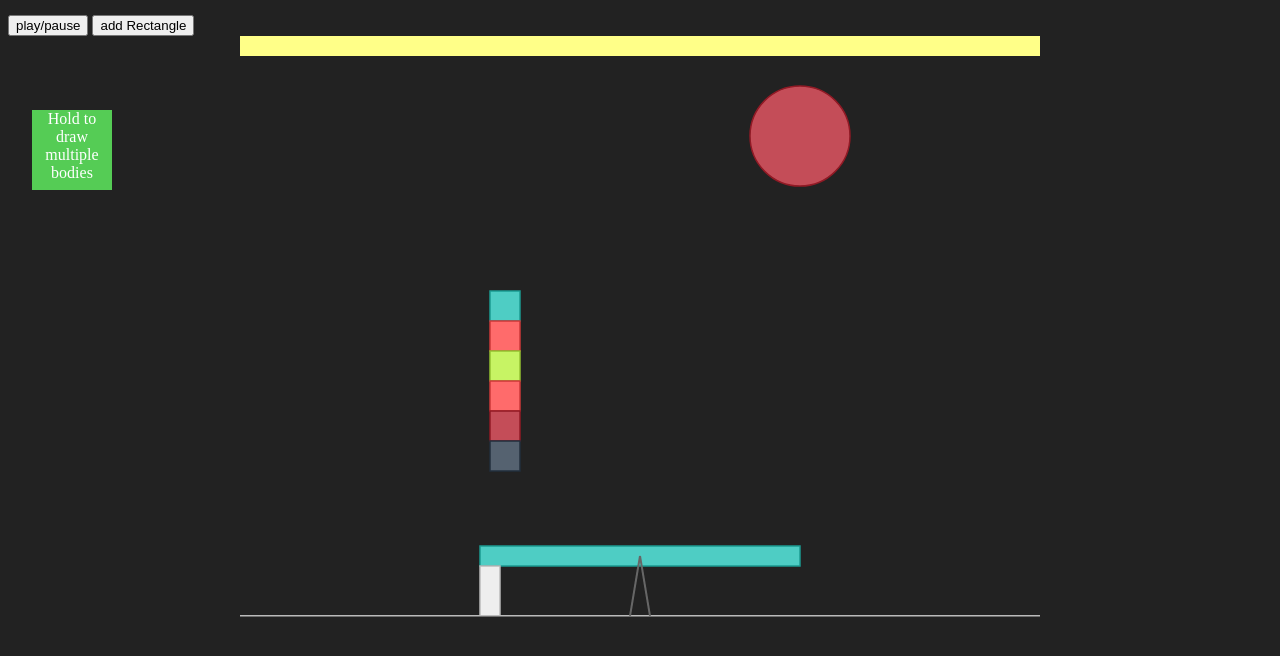
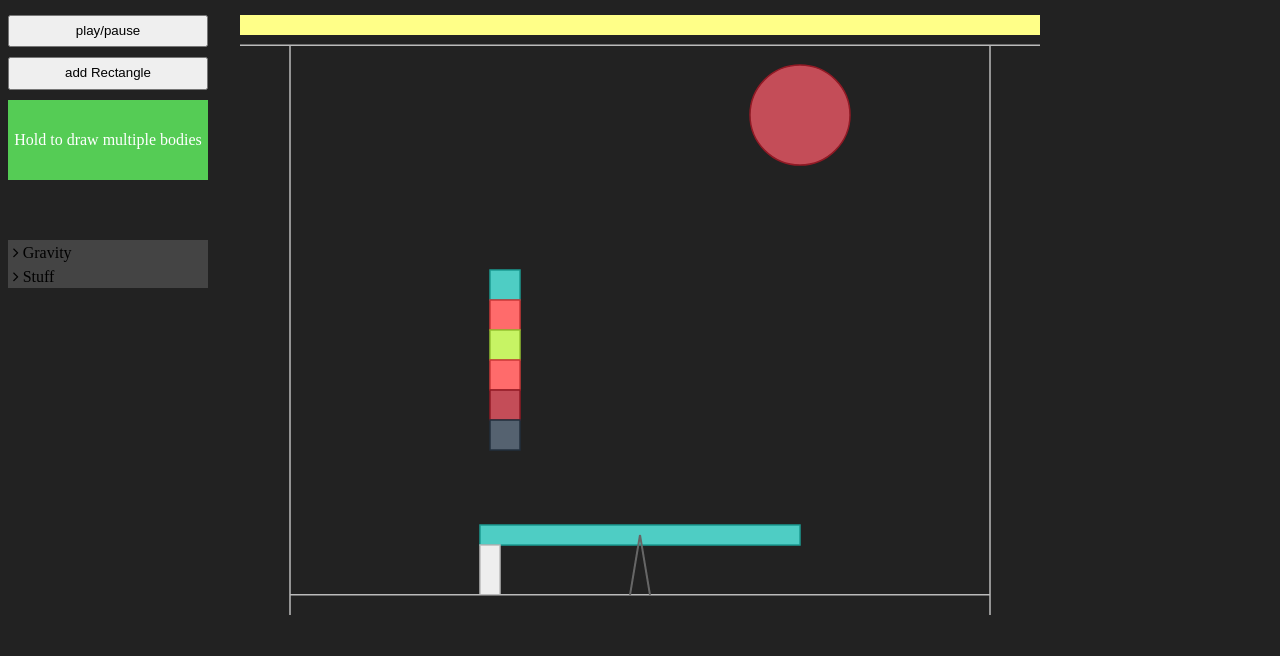
Before and after one commit to maxklenk/programmable-matter, a website: page index.html in a window 1280 px wide. Shown: the part 50-706 px from the top of the page. Drawn offline with Linux system fonts and the light colour scheme.

Commit message:
Add global menu

```diff
--- a/css/styles.css
+++ b/css/styles.css
@@ -1,5 +1,40 @@
 body {
   background-color: #222222 ;
+}
+
+.global-menu {
+  position: absolute;
+}
+
+.menu-list {
+  list-style-type: none;
+  padding-left: 0;
+  line-height: 1.5;
+  width: 200px;
+}
+
+.global-menu--properties {
+    margin-top: 60px;
+}
+
+.global-menu--properties .title {
+  background-color: #444;
+  padding-left: 5px;
+  display: block;
+  line-height: 1.5;
+}
+
+.global-menu--properties .content {
+  color: grey;
+  padding-left: 5px;
+  display: none;
+}
+
+.button {
+  line-height: 2;
+  display: block;
+  margin-bottom: 10px;
+  width: 200px;
 }
 
 .headline {
@@ -44,12 +79,10 @@
 }
 
 .multipleBodiesButton {
-    position: absolute;
-    left: 2em;
-    top: 10em;
     background-color: #5c5;
-    width: 5em;
+    width: 200px;
     height: 5em;
+    line-height: 5em;
     color: #fff;
     text-align: center;
 }
--- a/index.html
+++ b/index.html
@@ -80,11 +80,44 @@
   -->
 </div>
 
-<button onclick="myMatter.togglePlay()">play/pause</button>
-<button onclick="myMatter.addRandomRectangle()">add Rectangle</button>
+<div class="global-menu">
+  <button class="button" onclick="myMatter.togglePlay()">play/pause</button>
+  <button class="button" onclick="myMatter.addRandomRectangle()">add Rectangle</button>
+  <div class="multipleBodiesButton" ontouchstart="activateMultipleBodiesMode(event)" ontouchend="deactivateMultipleBodiesMode()">
+      Hold to draw multiple bodies
+  </div>
 
-<div class="multipleBodiesButton" ontouchstart="activateMultipleBodiesMode(event)" ontouchend="deactivateMultipleBodiesMode()">
-    Hold to draw multiple bodies
+  <ul class="global-menu--properties menu-list">
+    <li>
+      <ul class="menu-list">
+        <li class="title fa fa-angle-right" onClick="toggleList(this)"> Gravity </li>
+        <li class="content">
+          <form  oninput="setXGravity(parseInt(xGravity.value) / 1000);">
+            <span> x </span>
+            <input class="global-menu--x-gravity" name="global-menu--x-gravity" id="xGravity" type="range" min="-1000" value="0" max="1000" orient="vertical" >
+            <output style="display: none" name="x" for="xGravity">1</output>
+          </form>
+        </li>
+        <li class="content">
+          <form  oninput="setYGravity(parseInt(yGravity.value) / 1000);">
+            <span> y </span>
+            <input class="global-menu--y-gravity" name="global-menu--y-gravity" id="yGravity" type="range" min="-1000" value="0" max="1000" orient="vertical" >
+            <output style="display: none" name="x" for="yGravity">1</output>
+          </form>
+        </li>
+        <li>
+          <ul class="menu-list">
+            <li class="title fa fa-angle-right" onClick="toggleList(this)"> Stuff </li>
+            <li class="content">
+              Blub
+            </li>
+            <li class="content">
+              Blup
+            </li>
+      </ul>
+    </li>
+
+  </ul>
 </div>
 
 <div class="drawable" id="canvas-container">
@@ -118,7 +151,7 @@
         </form>
       </li>
       <li>
-        <form  oninput="x.value=parseInt(angle.value); rotateBody(parseInt(angle.value));" onmouseup="resetMenu()">
+        <form  oninput="x.value=parseInt(angle.value); rotateBody(parseInt(angle.value));">
             <i class="fa fa-rotate-left"></i>
             <input class="element-menu--angle" name="element-menu--angle" id="angle" type="range" min="-180" value="0" max="180" orient="vertical" >
             <output style="visibility: hidden;" name="x" for="angle">0</output>
--- a/js/index.js
+++ b/js/index.js
@@ -47,10 +47,28 @@
 
 function setStaticProperty(isStatic) {
     myMatter.setStaticOfBody(bodyFromMenu, isStatic);
-    resetMenu();
 }
 
 function resetMenu() {
     var menu = jQuery('.element-menu');
     menu.css({"display": "none"})
 }
+
+function setXGravity(x) {
+  myMatter.world.gravity.x = x;
+}
+
+function setYGravity(y) {
+  myMatter.world.gravity.y = y;
+}
+
+function toggleList(element) {
+	var content = $(element).siblings('.content');
+	if (content.is(':hidden')) {
+		content.slideDown('200');
+		$(element).addClass('fa-angle-down').removeClass('fa-angle-right');
+	} else {
+		content.slideUp('200');
+		$(element).addClass('fa-angle-right').removeClass('fa-angle-down');
+	}
+}
--- a/js/matter.js
+++ b/js/matter.js
@@ -101,8 +101,15 @@
 
     var ball = Bodies.circle(560, 100, 50, {density: 0.005});
     ball.isMoveable = true;
+
     var ground = Bodies.rectangle(400, 610, 810, 60.5, {isStatic: true});
     ground.render.fillStyle = '#222222';
+    var wall_left = Bodies.rectangle(0, 0, 100, 1260, {isStatic: true});
+    wall_left.render.fillStyle = '#222222';
+    var wall_right = Bodies.rectangle(800, 0, 100, 1260, {isStatic: true});
+    wall_right.render.fillStyle = '#222222';
+    var ceiling = Bodies.rectangle(400, 0, 810, 60.5, {isStatic: true});
+    ceiling.render.fillStyle = '#222222';
 
     var elements = [
       stack,
@@ -111,7 +118,10 @@
       catapult_stand_right,
       holder,
       ball,
-      ground
+      ground,
+      wall_left,
+      wall_right,
+      ceiling
     ];
 
     // add all of the bodies to the world
```
